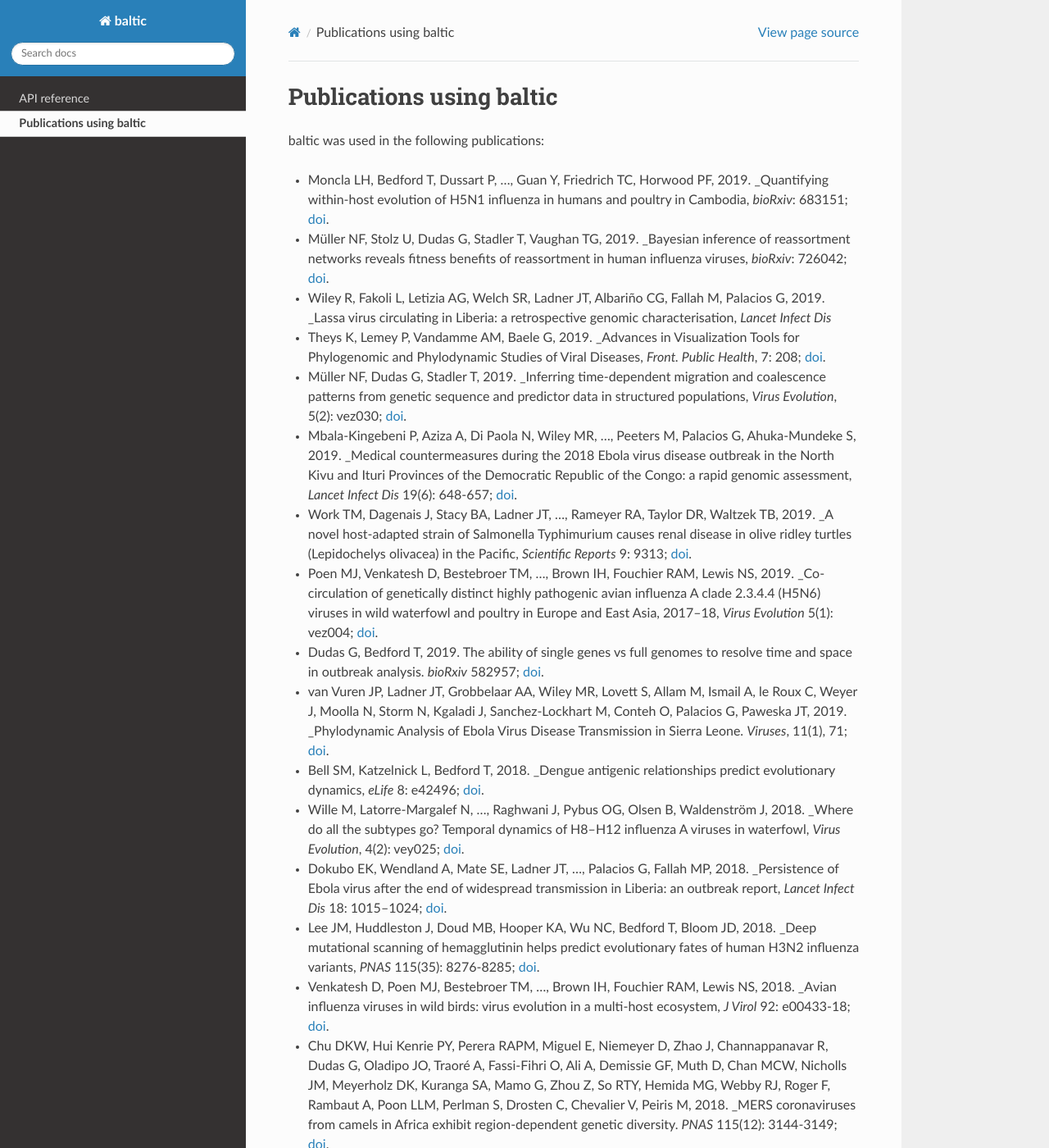
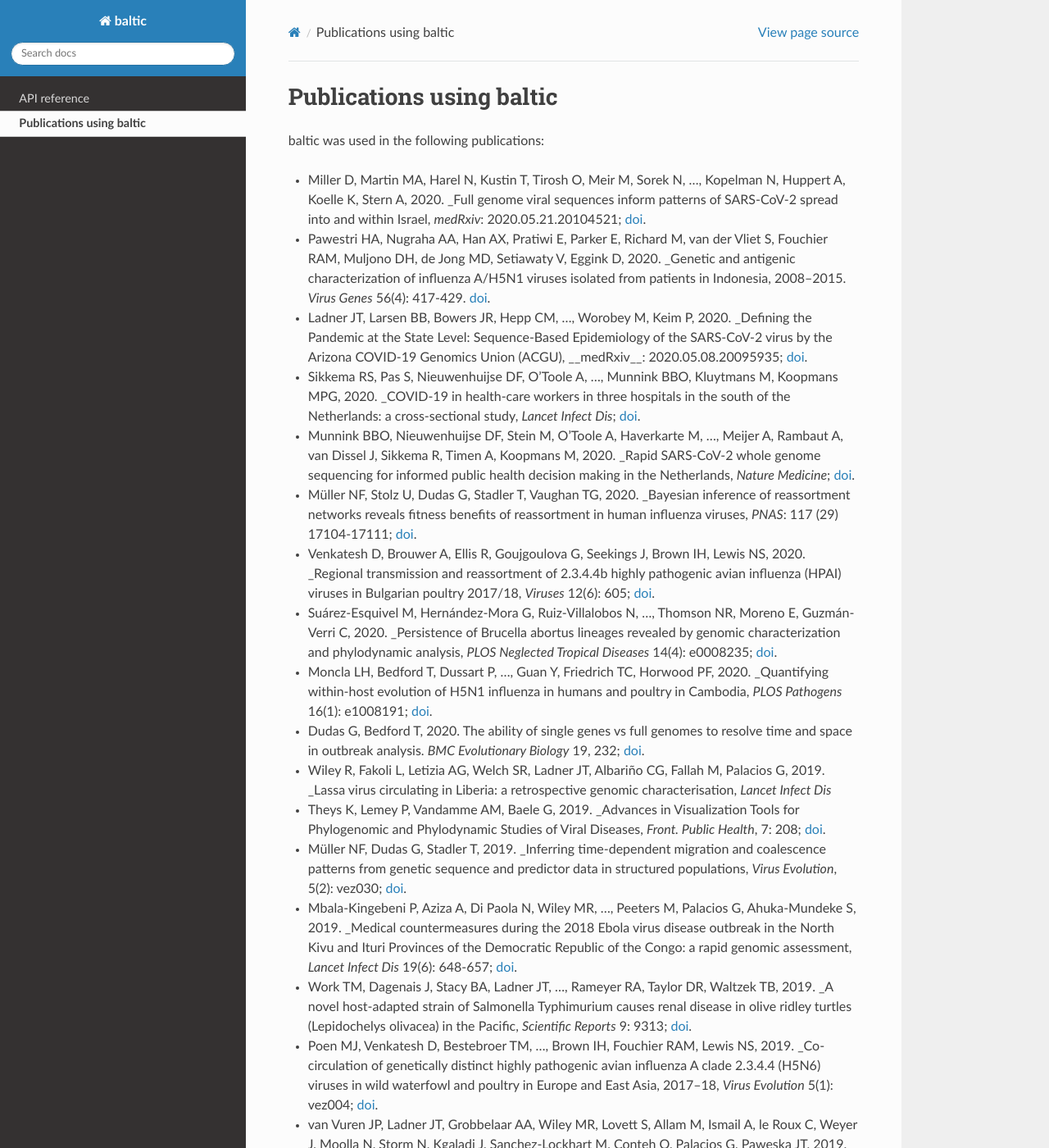
Before and after one commit to evogytis/baltic, a Sphinx documentation site: the page built from docs/publications.rst, in a window 1280 px wide and 1400 px high. Shown: the whole window at 82% size. Built offline with Sphinx 7.4.7 and the Read the Docs theme 2.0.0, drawn with Linux system fonts in a browser that asks for light colours; some of the changed text lies outside the part shown.

Commit message:
Minor fix to readme, add recent publications.

```diff
--- a/docs/publications.rst
+++ b/docs/publications.rst
@@ -8,15 +8,22 @@
 
 baltic was used in the following publications:
 
-- Moncla LH, Bedford T, Dussart P, ..., Guan Y, Friedrich TC, Horwood PF, 2019. _Quantifying within-host evolution of H5N1 influenza in humans and poultry in Cambodia, `bioRxiv`: 683151; `doi <https://doi.org/10.1101/683151>`__.
-- Müller NF, Stolz U, Dudas G, Stadler T, Vaughan TG, 2019. _Bayesian inference of reassortment networks reveals fitness benefits of reassortment in human influenza viruses, `bioRxiv`: 726042; `doi <https://doi.org/10.1101/726042>`__.
+- Miller D, Martin MA, Harel N, Kustin T, Tirosh O, Meir M, Sorek N, ..., Kopelman N, Huppert A, Koelle K, Stern A, 2020. _Full genome viral sequences inform patterns of SARS-CoV-2 spread into and within Israel, `medRxiv`: 2020.05.21.20104521; `doi <https://doi.org/10.1101/2020.05.21.20104521>`__.
+- Pawestri HA, Nugraha AA, Han AX, Pratiwi E, Parker E, Richard M, van der Vliet S, Fouchier RAM, Muljono DH, de Jong MD, Setiawaty V, Eggink D, 2020. _Genetic and antigenic characterization of influenza A/H5N1 viruses isolated from patients in Indonesia, 2008–2015. `Virus Genes` 56(4): 417-429. `doi <https://doi.org/10.1007/s11262-020-01765-1>`__.
+- Ladner JT, Larsen BB, Bowers JR, Hepp CM, ..., Worobey M, Keim P, 2020. _Defining the Pandemic at the State Level: Sequence-Based Epidemiology of the SARS-CoV-2 virus by the Arizona COVID-19 Genomics Union (ACGU), __medRxiv__: 2020.05.08.20095935; `doi <https://doi.org/10.1101/2020.05.08.20095935>`__.
+- Sikkema RS, Pas S, Nieuwenhuijse DF, O'Toole A, ..., Munnink BBO, Kluytmans M, Koopmans MPG, 2020. _COVID-19 in health-care workers in three hospitals in the south of the Netherlands: a cross-sectional study, `Lancet Infect Dis`; `doi <https://doi.org/10.1016/S1473-3099(20)30527-2>`__.
+- Munnink BBO, Nieuwenhuijse DF, Stein M, O'Toole A, Haverkarte M, ..., Meijer A, Rambaut A, van Dissel J, Sikkema R, Timen A, Koopmans M, 2020. _Rapid SARS-CoV-2 whole genome sequencing for informed public health decision making in the Netherlands, `Nature Medicine`; `doi <https://doi.org/10.1038/s41591-020-0997-y>`__.
+- Müller NF, Stolz U, Dudas G, Stadler T, Vaughan TG, 2020. _Bayesian inference of reassortment networks reveals fitness benefits of reassortment in human influenza viruses, `PNAS`: 117 (29) 17104-17111; `doi <https://doi.org/10.1073/pnas.1918304117>`__.
+- Venkatesh D, Brouwer A, Ellis R, Goujgoulova G, Seekings J, Brown IH, Lewis NS, 2020. _Regional transmission and reassortment of 2.3.4.4b highly pathogenic avian influenza (HPAI) viruses in Bulgarian poultry 2017/18, `Viruses` 12(6): 605; `doi <https://dx.doi.org/10.3390/v12060605>`__.
+- Suárez-Esquivel M, Hernández-Mora G, Ruiz-Villalobos N, ..., Thomson NR, Moreno E, Guzmán-Verri C, 2020. _Persistence of Brucella abortus lineages revealed by genomic characterization and phylodynamic analysis, `PLOS Neglected Tropical Diseases` 14(4): e0008235; `doi <https://doi.org/10.1371/journal.pntd.0008235>`__.
+- Moncla LH, Bedford T, Dussart P, ..., Guan Y, Friedrich TC, Horwood PF, 2020. _Quantifying within-host evolution of H5N1 influenza in humans and poultry in Cambodia, `PLOS Pathogens` 16(1): e1008191; `doi <https://doi.org/10.1371/journal.ppat.1008191>`__.
+- Dudas G, Bedford T, 2020. The ability of single genes vs full genomes to resolve time and space in outbreak analysis. `BMC Evolutionary Biology` 19, 232; `doi <https://doi.org/10.1186/s12862-019-1567-0>`__.
 - Wiley R, Fakoli L, Letizia AG, Welch SR, Ladner JT, Albariño CG, Fallah M, Palacios G, 2019. _Lassa virus circulating in Liberia: a retrospective genomic characterisation, `Lancet Infect Dis`
 - Theys K, Lemey P, Vandamme AM, Baele G, 2019. _Advances in Visualization Tools for Phylogenomic and Phylodynamic Studies of Viral Diseases, `Front. Public Health`, 7: 208; `doi <https://doi.org/10.3389/fpubh.2019.00208>`__.
 - Müller NF, Dudas G, Stadler T, 2019. _Inferring time-dependent migration and coalescence patterns from genetic sequence and predictor data in structured populations, `Virus Evolution`, 5(2): vez030; `doi <https://doi.org/10.1093/ve/vez030>`__.
 - Mbala-Kingebeni P, Aziza A, Di Paola N, Wiley MR, ..., Peeters M, Palacios G, Ahuka-Mundeke S, 2019. _Medical countermeasures during the 2018 Ebola virus disease outbreak in the North Kivu and Ituri Provinces of the Democratic Republic of the Congo: a rapid genomic assessment, `Lancet Infect Dis` 19(6): 648-657; `doi <https://doi.org/10.1016/S1473-3099(19)30118-5>`__.
 - Work TM, Dagenais J, Stacy BA, Ladner JT, ..., Rameyer RA, Taylor DR, Waltzek TB, 2019. _A novel host-adapted strain of Salmonella Typhimurium causes renal disease in olive ridley turtles (Lepidochelys olivacea) in the Pacific, `Scientific Reports`  9: 9313; `doi <https://doi.org/10.1038/s41598-019-45752-5>`__.
 - Poen MJ, Venkatesh D, Bestebroer TM, ..., Brown IH, Fouchier RAM, Lewis NS, 2019. _Co-circulation of genetically distinct highly pathogenic avian influenza A clade 2.3.4.4 (H5N6) viruses in wild waterfowl and poultry in Europe and East Asia, 2017–18, `Virus Evolution` 5(1): vez004; `doi <https://doi.org/10.1093/ve/vez004>`__.
-- Dudas G, Bedford T, 2019. The ability of single genes vs full genomes to resolve time and space in outbreak analysis. `bioRxiv` 582957; `doi <https://doi.org/10.1101/582957>`__.
 - van Vuren JP, Ladner JT, Grobbelaar AA, Wiley MR, Lovett S, Allam M, Ismail A, le Roux C, Weyer J, Moolla N, Storm N, Kgaladi J, Sanchez-Lockhart M, Conteh O, Palacios G, Paweska JT, 2019. _Phylodynamic Analysis of Ebola Virus Disease Transmission in Sierra Leone. `Viruses`, 11(1), 71; `doi <https://doi.org/10.3390/v11010071>`__.
 - Bell SM, Katzelnick L, Bedford T, 2018. _Dengue antigenic relationships predict evolutionary dynamics, `eLife` 8: e42496; `doi <https://doi.org/10.7554/eLife.42496>`__.
 - Wille M, Latorre-Margalef N, ..., Raghwani J, Pybus OG, Olsen B, Waldenström J, 2018. _Where do all the subtypes go? Temporal dynamics of H8–H12 influenza A viruses in waterfowl, `Virus Evolution`, 4(2): vey025; `doi <https://doi.org/10.1093/ve/vey025>`__.
@@ -29,7 +36,7 @@
 - Langat P, Raghwani J, Dudas G, ..., Russell C, Pybus OG, McCauley J, Kellam P, Watson SJ. _Genome-wide evolutionary dynamics of influenza B viruses on a global scale, 2017. `PLOS Pathogens` 13(12): e1006749; `doi <https://doi.org/10.1371/journal.ppat.1006749>`__.
 - Grubaugh ND, Ladner JT, Kraemer MUG, Dudas G, Tan AL, Gangavarapu K, Wiley MR, White S, Thézé J, ..., Bedford T, Pybus OG, Isern S, Palacios G, Andersen KG. _Multiple introductions of Zika virus into the United States revealed through genomic epidemiology, 2017. `Nature` 546: 401–405; `doi <https://doi.org/10.1038/nature22400>`__.
 - Dudas G, Carvalho LM, Bedford T, Tatem AJ, ..., Suchard M, Lemey P, Rambaut A. _Virus genomes reveal the factors that spread and sustained the West African Ebola epidemic, 2017. `Nature` 544(7650): 309-315; `doi <https://doi.org/10.1038/nature22040>`__.
-- Bell SM, Bedford T. _Modern-Day SIV viral diversity generated by extensive recombination and cross-species transmission, 2017. `PLoS Pathog` 13(7): e1006466; `doi <https://doi.org/10.1371/journal.ppat.1006466>`__.
+- Bell SM, Bedford T. _Modern-Day SIV viral diversity generated by extensive recombination and cross-species transmission, 2017. `PLOS Pathogens` 13(7): e1006466; `doi <https://doi.org/10.1371/journal.ppat.1006466>`__.
 - Holmes EC, Dudas G, Rambaut A, Andersen KG. _The Evolution of Ebola virus: Insights from the 2013-2016 Epidemic, 2016. `Nature` 538(7624): 193-200; `doi <https://doi.org/10.1038/nature19790>`__.
 - Whitmer SLM, Albariño C, Shepard SS, Dudas G, ..., Nichol ST, Ströher U. _Preliminary Evaluation of the Effect of Investigational Ebola Virus Disease Treatments on Viral Genome Sequences, 2016. `Journal of Infectious Diseases`: jiw177; `doi <https://doi.org/10.1093/infdis/jiw177>`__.
 - Rambaut A, Dudas G, Carvalho LM, Park DJ, Yozwiak NL, Holmes EC, Andersen KG. _Comment on “Mutation rate and genotype variation of Ebola virus from Mali case sequences”, 2016. `Science` 353(6300): 658-658; `doi <https://doi.org/10.1126/science.aaf3823>`__.
```
Also changed, not shown: README.md (+3 -1 lines).
